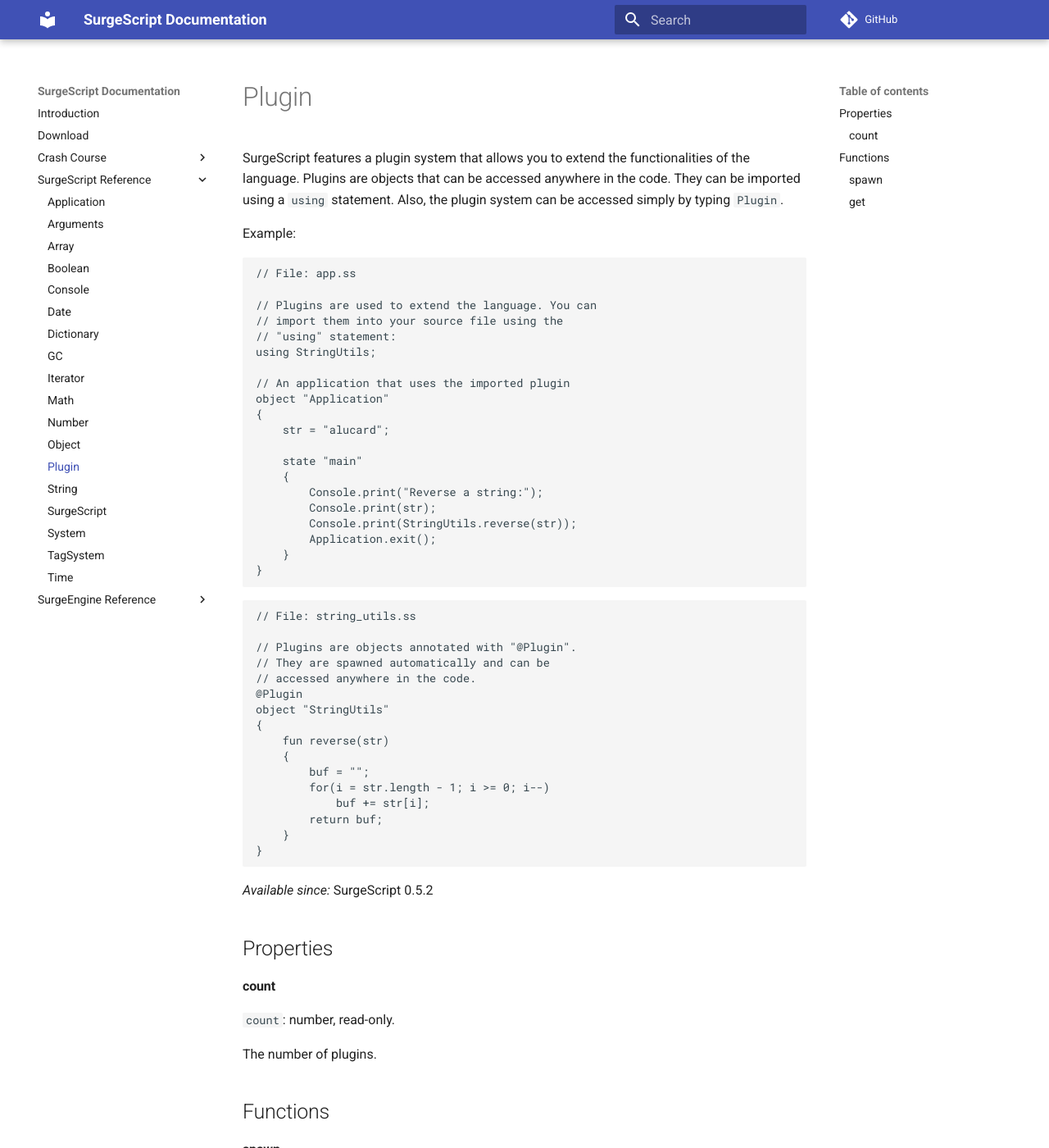
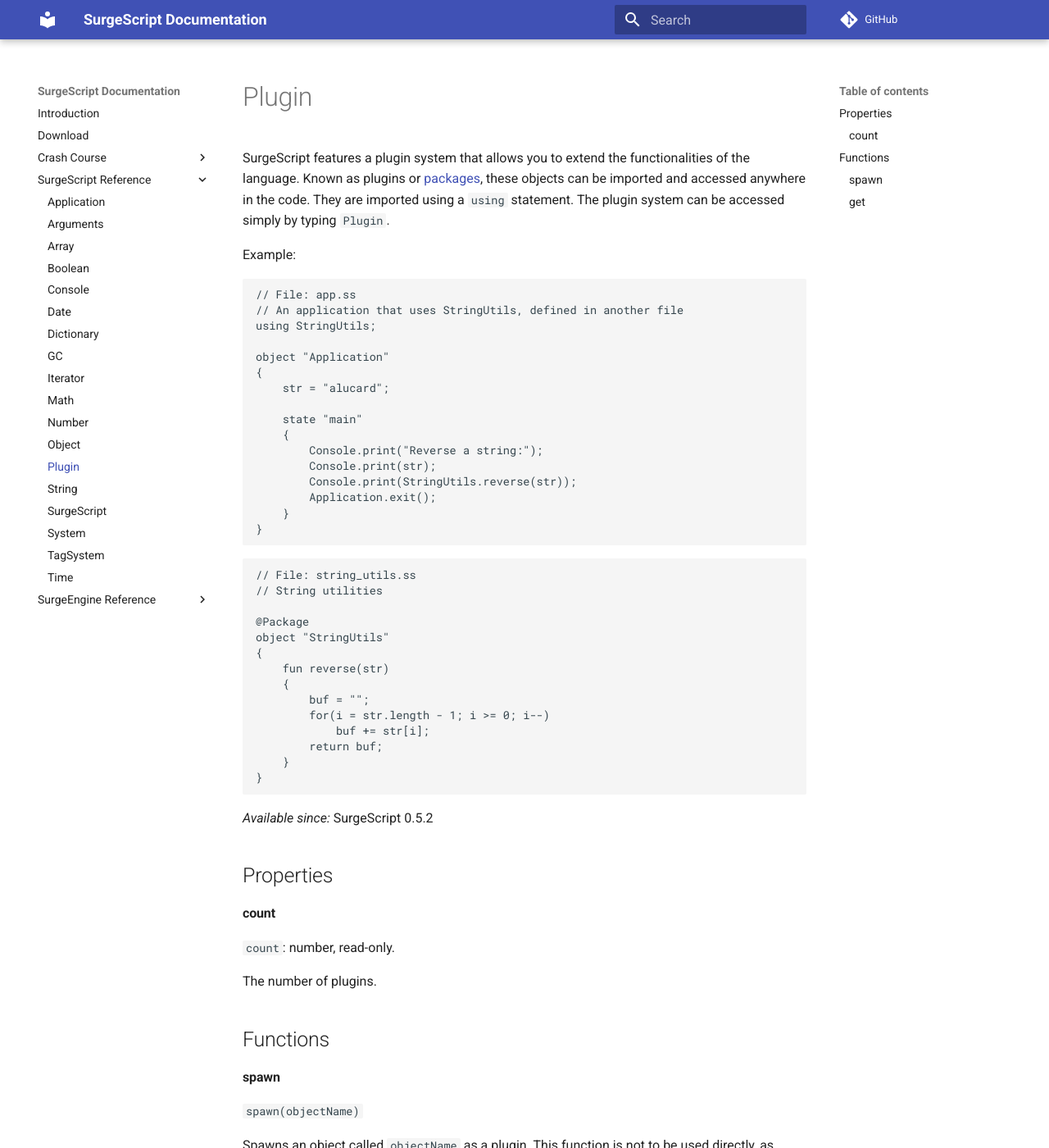
Before and after one commit to alemart/surgescript, an MkDocs documentation site: the page built from docs/reference/plugin.md, in a window 1280 px wide and 1400 px high. Shown: the whole window at 82% size. Built offline with MkDocs 1.6.1 and Material for MkDocs 9.7.7, drawn with Linux system fonts in a browser that asks for light colours; comment, search, counter and statistics services are not loaded; some of the changed text lies outside the part shown.

Commit message:
Small changes

````diff
--- a/docs/reference/plugin.md
+++ b/docs/reference/plugin.md
@@ -1,19 +1,15 @@
 Plugin
 ======
 
-SurgeScript features a plugin system that allows you to extend the functionalities of the language. Plugins are objects that can be accessed anywhere in the code. They can be imported using a `using` statement. Also, the plugin system can be accessed simply by typing `Plugin`.
+SurgeScript features a plugin system that allows you to extend the functionalities of the language. Known as plugins or [packages](/tutorials/packages), these objects can be imported and accessed anywhere in the code. They are imported using a `using` statement. The plugin system can be accessed simply by typing `Plugin`.
 
 Example:
 
 ```
 // File: app.ss
-
-// Plugins are used to extend the language. You can
-// import them into your source file using the
-// "using" statement:
+// An application that uses StringUtils, defined in another file
 using StringUtils;
 
-// An application that uses the imported plugin
 object "Application"
 {
     str = "alucard";
@@ -30,11 +26,9 @@
 
 ```
 // File: string_utils.ss
+// String utilities
 
-// Plugins are objects annotated with "@Plugin".
-// They are spawned automatically and can be
-// accessed anywhere in the code.
-@Plugin
+@Package
 object "StringUtils"
 {
     fun reverse(str)
@@ -63,33 +57,33 @@
 
 #### spawn
 
-`spawn(pluginName)`
+`spawn(objectName)`
 
-Spawns object `pluginName` as a plugin. This function is not to be used directly, as SurgeScript spawns the plugins automatically for you. SurgeScript recognizes an object as a plugin when you annotate it with `@Plugin`.
+Spawns an object called `objectName` as a plugin. This function is not to be used directly, as SurgeScript spawns the plugins automatically for you.
 
 *Arguments*
 
-* `pluginName`: string. The name of the object to be spawned as a plugin. It's not recommended to include special characters in the plugin name.
+* `objectName`: string. The name of the object to be spawned as a plugin. It's not recommended to include special characters in this name.
 
 #### get
 
-`get(pluginName)`
+`get(objectName)`
 
-Gets a reference to the plugin named `pluginName`. The `[ ]` operator can be used instead of the `get()` function, as in `Plugin[pluginName]`.
+Gets a reference to the plugin named `objectName`. The `[ ]` operator can be used instead of the `get()` function, as in `Plugin[objectName]`.
 
-Rather than using this function, it's recommended to import the desired plugin using the `using myPlugin;` statement at the beginning of your code. Your plugin will be available as `myPlugin`.
+Rather than using this function, it's recommended to import the desired object using the `using MyObject;` statement at the beginning of your code. Your object will be available as `MyObject`.
 
 *Arguments*
 
-* `pluginName`: string. The name of the plugin.
+* `objectName`: string. The name of the plugin.
 
 *Example*
 
 ```
 using StringUtils;
 
-...
+// ...
 
-b = (Plugin["StringUtils"] === StringUtils); // b is true
-c = (Plugin.StringUtils === StringUtils); // c is true
+assert(Plugin["StringUtils"] === StringUtils);
+assert(Plugin.StringUtils === StringUtils);
 ```
````
Also changed, not shown: 3 other files.
